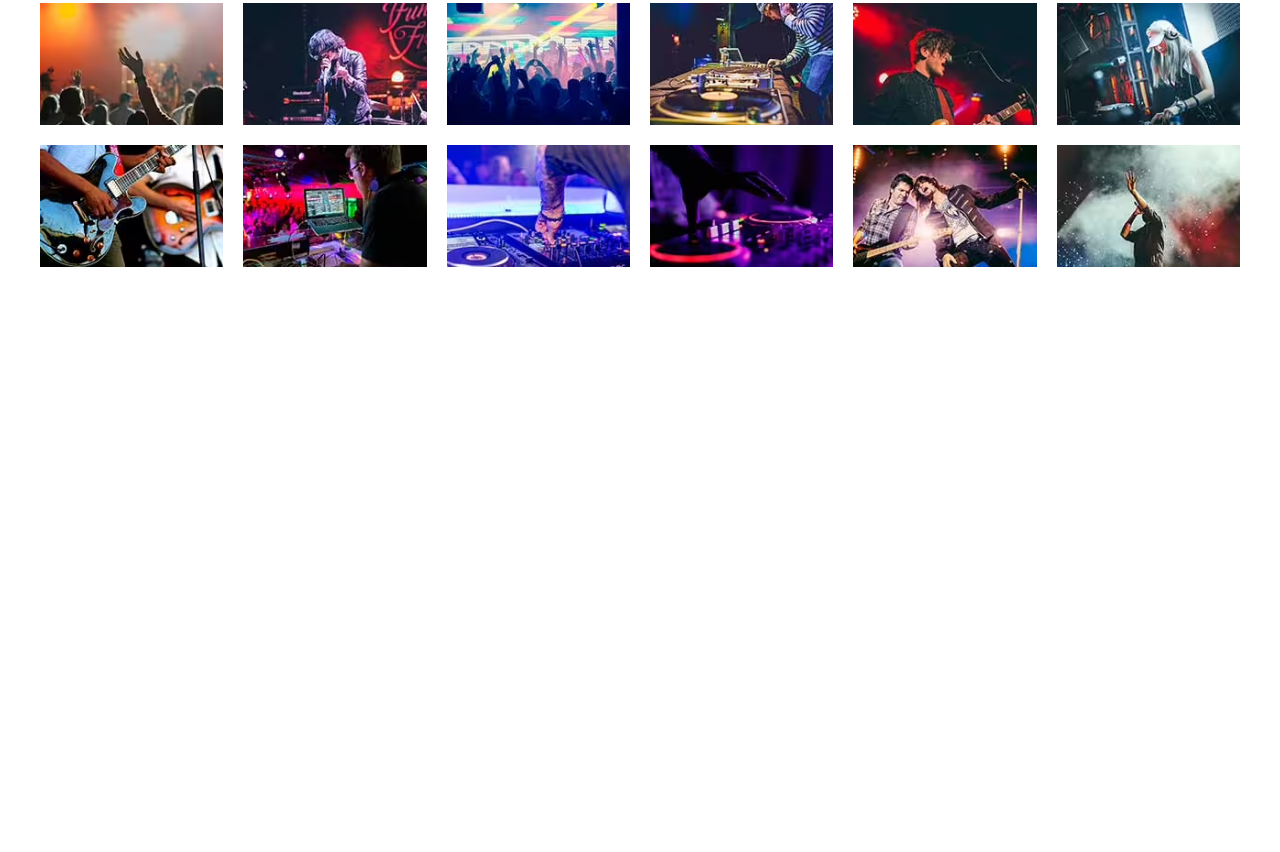
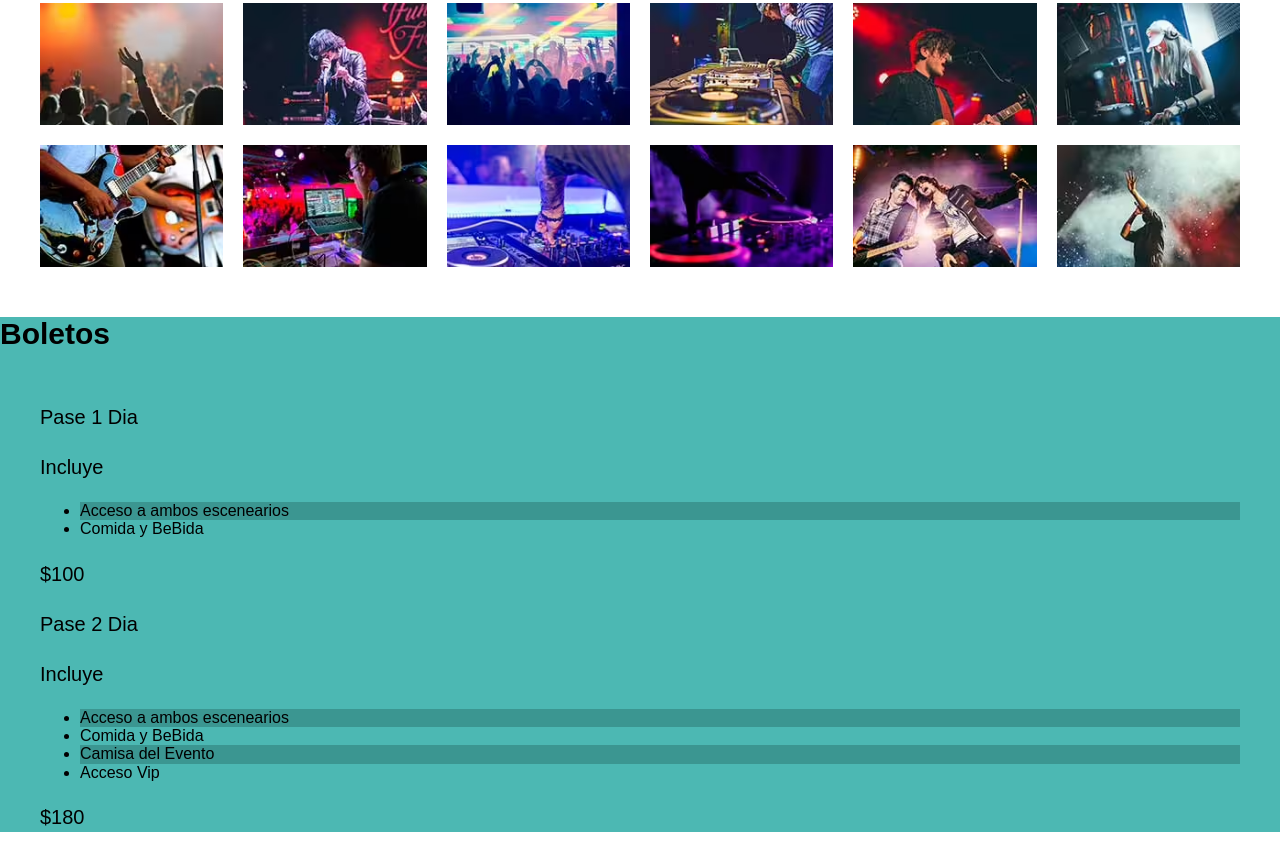
Before and after one commit to patxiarana/festival-music, a website: page FestivalMusica_inicio/index.html in a window 1280 px wide. Shown: the part 2922-3774 px from the top of the page. Before the commit the page ends 3239 px from the top, so only its background shows below. Drawn offline with Linux system fonts and the light colour scheme.

Commit message:
Creando seccion boletos

```diff
--- a/FestivalMusica_inicio/index.html
+++ b/FestivalMusica_inicio/index.html
@@ -125,12 +125,54 @@
    </div> <!---Escenarios-->
 </div> <!---Escenarios Contenedor-->
 </section>
-
 <section class="galeria contenedor">
 <h3>Galeria</h3>
 <ul class="galeria-imagenes">
 </ul>
 </section>
+
+<section class="boletos bg-verde">
+    <h3>Boletos</h3>
+
+    <div class="contenedor contenedor-boletos">
+        <div class="basico pase">
+            <p>Pase 1 Dia  </p>
+            <header class="pase-header">
+           <p>Incluye</p>
+            </header>
+           <div class="pase-body">
+            <ul>
+                <li>Acceso a ambos escenearios</li>
+                <li>Comida y BeBida</li>
+            </ul>
+           </div>
+            <footer class="pase-footer">
+                <p>$100</p>
+            </footer>
+        </div>
+
+        <div class="premium pase">
+            <p>Pase 2 Dia  </p>
+            <header class="pase-header">
+                <p>Incluye</p>
+                 </header>
+                <div class="pase-body">
+                 <ul>
+                     <li>Acceso a ambos escenearios</li>
+                     <li>Comida y BeBida</li>
+                     <li>Camisa del Evento</li>
+                     <li>Acceso Vip</li>
+                 </ul>
+                </div>
+                 <footer class="pase-footer">
+                     <p>$180</p>
+                 </footer>
+        </div>
+    </div>
+
+
+</section>
+
 <script src="build/js/app.js"></script>
 </body>
 </html>
```
